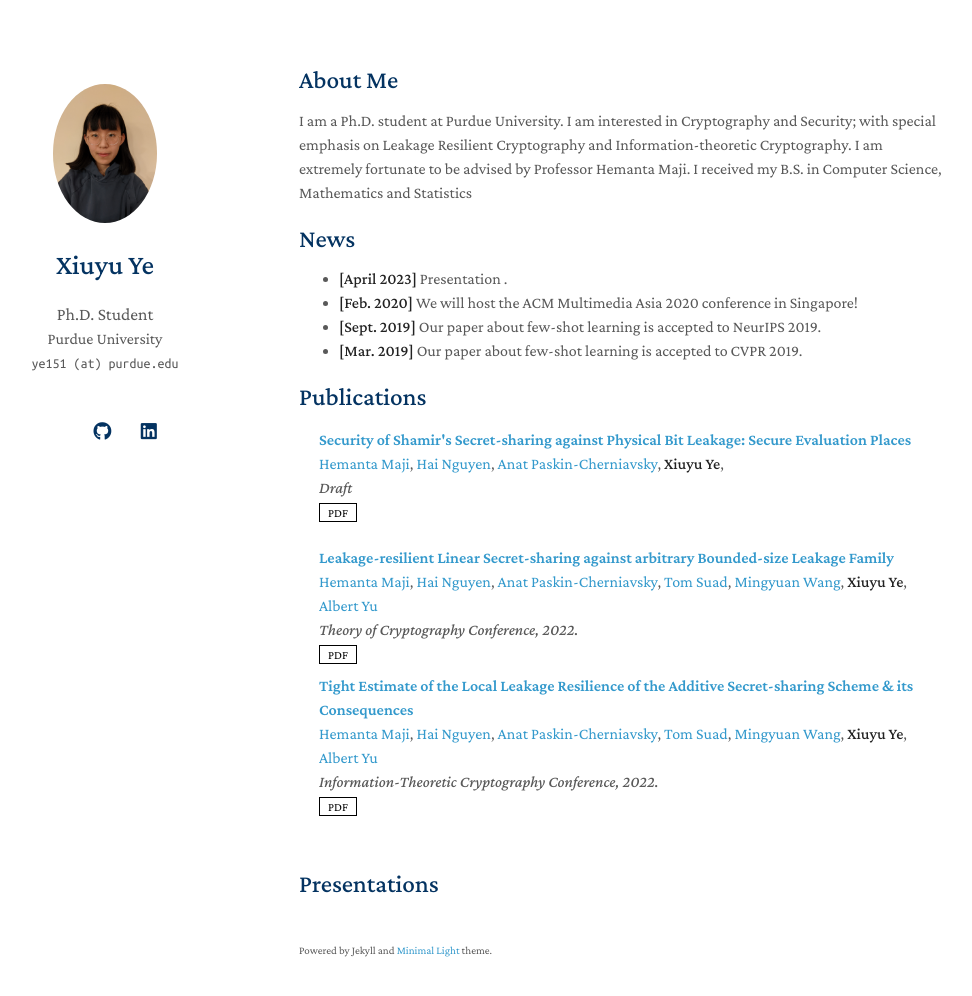
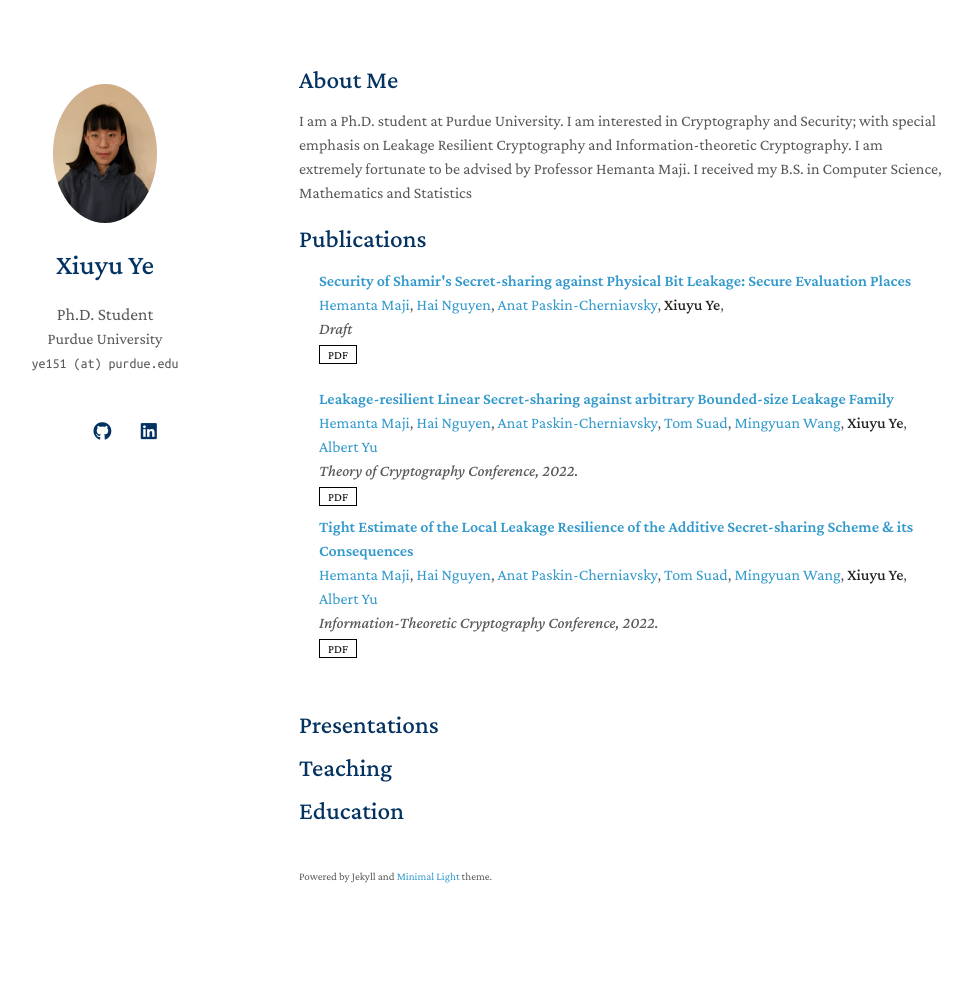
Before and after one commit to darahye/darahye.github.io, a Jekyll site: the page built from index.md, in a window 1280 px wide and 1031 px high. Shown: the top 996 px of the window, without its empty margins (171-1143 px from the left). Built offline with Jekyll 4.4.1, drawn with Linux system fonts in a browser that asks for light colours; nearby versions of some CDN libraries; a style sheet for code colours, icons or effects is not loaded; our own code applies the rules of GitHub Pages for plain Markdown files.

Commit message:
add sections

```diff
--- a/_includes/services.md
+++ b/_includes/services.md
@@ -1,4 +1,8 @@
 ## Presentations
+
+## Teaching
+
+## Education
 
 <!-- <h4 style="margin:0 10px 0;">Conference Reviewers</h4>
 
--- a/index.md
+++ b/index.md
@@ -11,12 +11,12 @@ I am a Ph.D. student at Purdue University. I am interested in Cryptography and S
 <!-- - **Cryptography:** image recognition, image generation, video captioning -->
 <!-- - **Machine Learning:** meta-learning, incremental learning, transfer learning -->
 
-## News
+<!-- ## News -->
 
-- **[April 2023]** Presentation .
-- **[Feb. 2020]** We will host the ACM Multimedia Asia 2020 conference in Singapore!
-- **[Sept. 2019]** Our paper about few-shot learning is accepted to NeurIPS 2019.
-- **[Mar. 2019]** Our paper about few-shot learning is accepted to CVPR 2019.
+<!-- - **[April 2023]** Presentation at Midwest Crypto Day. -->
+<!-- - **[Feb. 2020]** We will host the ACM Multimedia Asia 2020 conference in Singapore! -->
+<!-- - **[Sept. 2019]** Our paper about few-shot learning is accepted to NeurIPS 2019. -->
+<!-- - **[Mar. 2019]** Our paper about few-shot learning is accepted to CVPR 2019. -->
 
 {% include_relative _includes/publications.md %}
 
```
Also changed, not shown: 3 other files.
